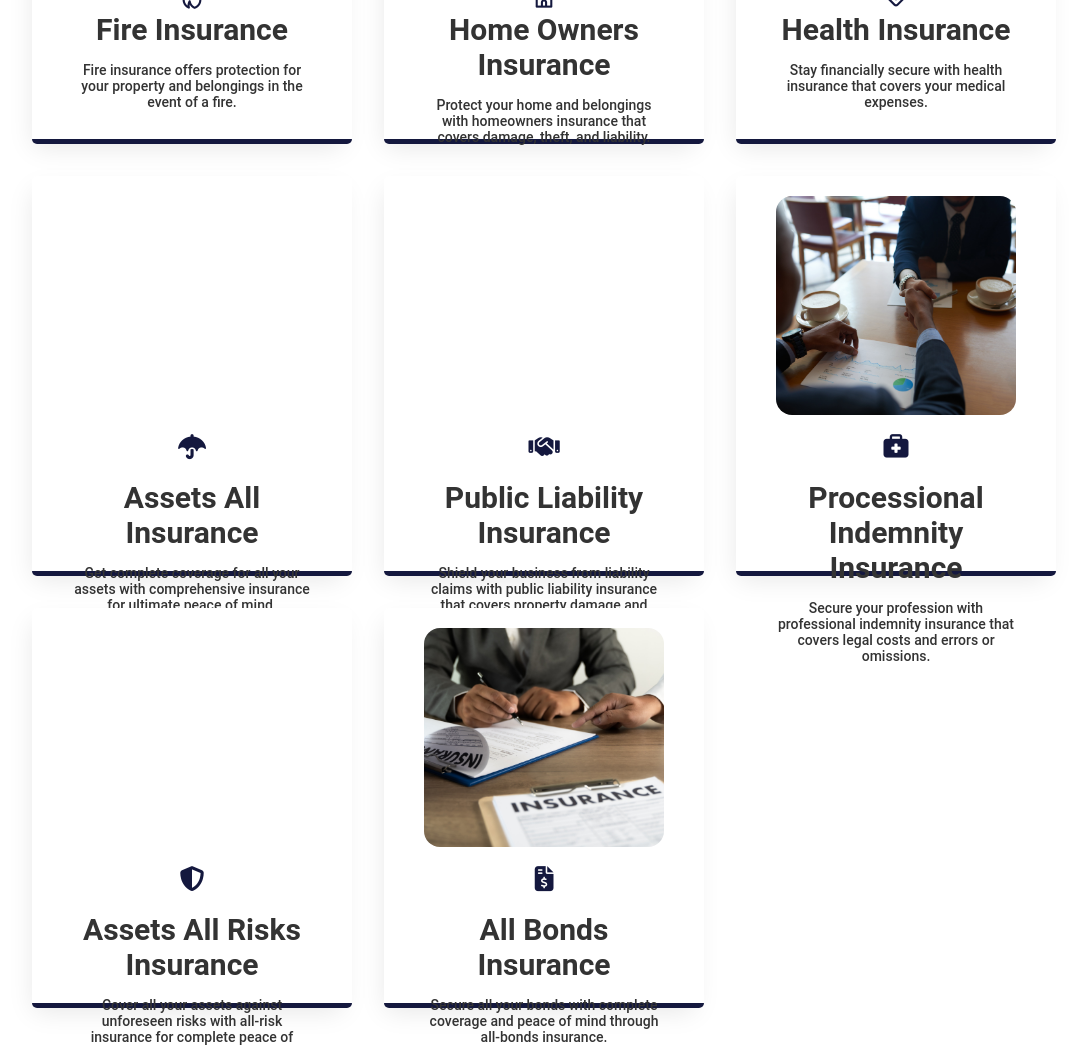
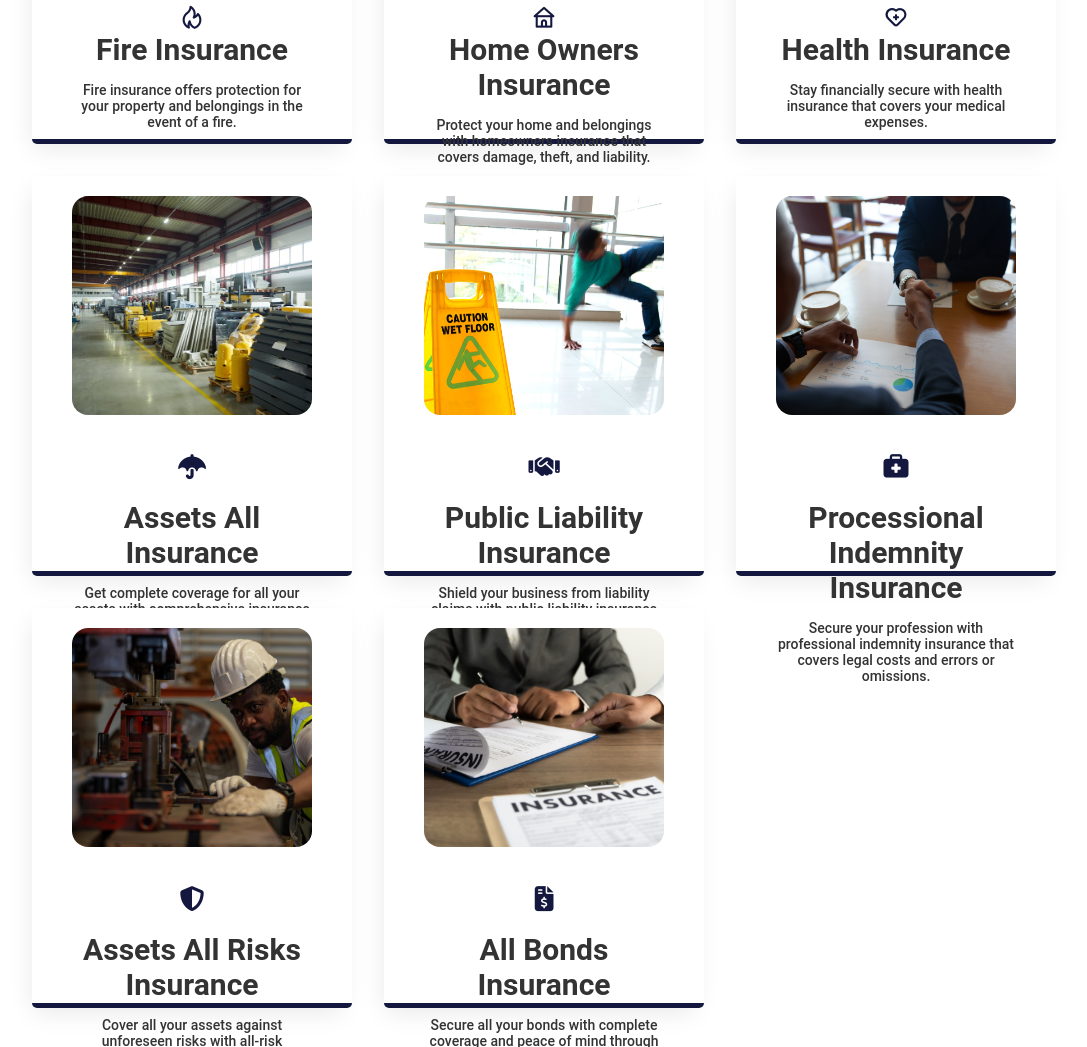
Before and after one commit to Lance1891q/GIB-Brookers, a plain HTML site: page services.html in a window 1280 px wide. Shown: the part 1375-2422 px from the top of the page, without its empty margins (96-1183 px from the left). Drawn offline with nearby package versions, Linux system fonts and the light colour scheme.

Commit message:
last-commit

```diff
--- a/css/main.css
+++ b/css/main.css
@@ -105,6 +105,9 @@ nav {
     color: #fff;
 }
 
+.row_img_con {
+    margin-bottom: 20px;
+}
 
 .nav-list a {
     display: block;
--- a/css/services.css
+++ b/css/services.css
@@ -19,10 +19,23 @@
     background-position: center;
     background-size: cover;
     border-radius: 1rem;
+    padding-bottom: 20px;
 }
 
 .row_img_11 {
     background-image: url("../img/all_bonds.jpg");
+}
+
+.row_img_10 {
+    background-image: url("../img/all_a.jpg");
+}
+
+.row_img_7 {
+    background-image: url("../img/risk.jpg");
+}
+
+.row_img_8 {
+    background-image: url("../img/public_1.jpg");
 }
 
 .row_img_1 {
```
Also changed, not shown: img/all_a.jpg (added), img/public_1.jpg (added), img/risk.jpg (added).
